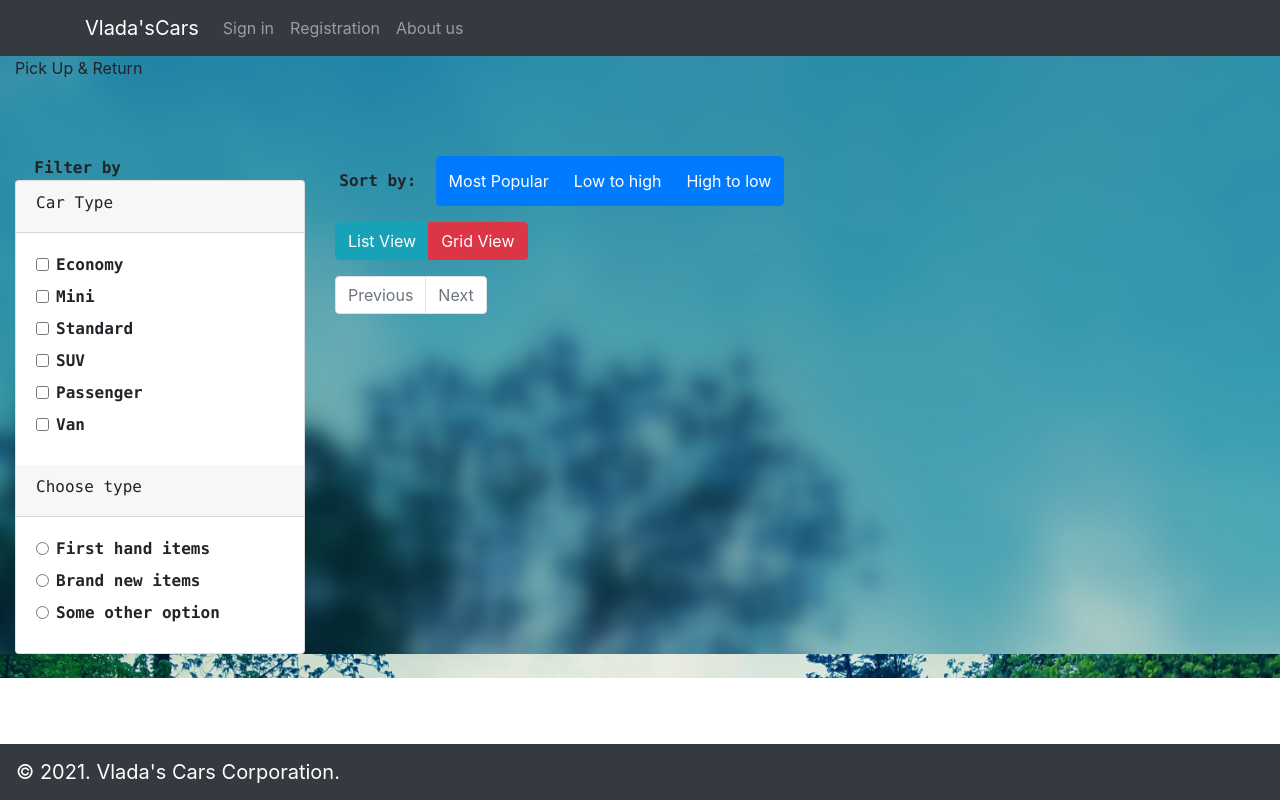
After one commit to RadchenkoVlada/Project, a Flask app: page /search/loc/1/ in a window 1280 px wide. The commit adds this page. Run offline with Flask 2, Linux system fonts and the light colour scheme; data that the repository does not hold is empty; some libraries are stand-ins or nearby versions.

Commit message:
Search page has been added. Home page has been reworked to form and routes to search page has been added.

```diff
--- a/flaskr/forms/__init__.py
+++ b/flaskr/forms/__init__.py
@@ -1 +1,2 @@
 from .login import LoginForm
+from .search import SearchForm
--- /dev/null
+++ b/flaskr/templates/search_page/search.html
@@ -0,0 +1,39 @@
+{% extends "header_footer.html" %}
+
+{% block content %}
+    <div class="search_page p-0" style="background-image: url(/static/img/blur_hero.jpg)">
+        <div class="row h-100 m-0">
+            {# Pick Up & Return Bar#}
+            <div class="col-12" style="height: 100px">
+                Pick Up & Return
+            </div>
+            {# Filters #}
+            <div class="col-3 h-100">
+                <div class="font-weight-bold text-monospace">
+                    &nbsp Filter by &nbsp
+                    {% include "search_page/search_filter_by.html" %}
+                </div>
+            </div>
+
+            <div class="col h-100 m-0">
+                {# Sort by Bar #}
+                <div class="row" style="height: 50px; vertical-align: middle;">
+                    <div class="justify-content-center align-self-center font-weight-bold text-monospace"> &nbsp Sort
+                        by: &nbsp
+                    </div>
+                    <div class="btn-group" role="group" aria-label="Basic example">
+                        <button type="button" class="btn btn-primary">Most Popular</button>
+                        <button type="button" class="btn btn-primary">Low to high</button>
+                        <button type="button" class="btn btn-primary">High to low</button>
+                    </div>
+                </div>
+
+                {# Main content - list of cars #}
+                <div class="row h-100 p-15">
+                    {% include "search_page/search_main_content_list.html" %}
+                </div>
+
+            </div>
+        </div>
+    </div>
+{% endblock %}
--- /dev/null
+++ b/flaskr/templates/search_page/search_filter_by.html
@@ -0,0 +1,86 @@
+<div class="card">
+    <article class="card-group-item">
+
+        <header class="card-header">
+            <h6 class="title">Car Type </h6>
+        </header>
+
+        <div class="filter-content">
+            <div class="card-body">
+                <form>
+                    <label class="form-check">
+                        <input class="form-check-input" type="checkbox" value="">
+                        <span class="form-check-label">
+                        Economy
+                      </span>
+                    </label>
+
+                    <label class="form-check">
+                        <input class="form-check-input" type="checkbox" value="">
+                        <span class="form-check-label">
+                        Mini
+                      </span>
+                    </label>
+
+                    <label class="form-check">
+                        <input class="form-check-input" type="checkbox" value="">
+                        <span class="form-check-label">
+                        Standard
+                      </span>
+                    </label>
+
+                    <label class="form-check">
+                        <input class="form-check-input" type="checkbox" value="">
+                        <span class="form-check-label">
+                        SUV
+                      </span>
+                    </label>
+
+                    <label class="form-check">
+                        <input class="form-check-input" type="checkbox" value="">
+                        <span class="form-check-label">
+                        Passenger
+                      </span>
+                    </label>
+
+                    <label class="form-check">
+                        <input class="form-check-input" type="checkbox" value="">
+                        <span class="form-check-label">
+                        Van
+                      </span>
+                    </label>
+                </form>
+            </div>
+        </div>
+    </article>
+
+    <article class="card-group-item">
+
+        <header class="card-header">
+            <h6 class="title">Choose type </h6>
+        </header>
+
+        <div class="filter-content">
+            <div class="card-body">
+                <label class="form-check">
+                    <input class="form-check-input" type="radio" name="exampleRadio" value="">
+                    <span class="form-check-label">
+			    First hand items
+			  </span>
+                </label>
+                <label class="form-check">
+                    <input class="form-check-input" type="radio" name="exampleRadio" value="">
+                    <span class="form-check-label">
+			    Brand new items
+			  </span>
+                </label>
+                <label class="form-check">
+                    <input class="form-check-input" type="radio" name="exampleRadio" value="">
+                    <span class="form-check-label">
+			    Some other option
+			  </span>
+                </label>
+            </div>
+        </div>
+    </article>
+</div>
--- /dev/null
+++ b/flaskr/templates/search_page/search_main_content_list.html
@@ -0,0 +1,98 @@
+
+<div class="container pb-100">
+    {# List-Grid view switcher #}
+    <div class="row">
+        <div class="col-lg-12 my-3">
+            <div class="pull-right">
+                <div class="btn-group">
+                    <button class="btn btn-info" id="list">
+                        List View
+                    </button>
+                    <button class="btn btn-danger" id="grid">
+                        Grid View
+                    </button>
+                </div>
+            </div>
+        </div>
+    </div>
+
+    {# List of items #}
+    <div id="products" class="row view-group">
+        {% for car in cars %}
+            {# Items #1 #}
+            <div class="item col-xs-4 col-lg-4">
+
+                <div class="thumbnail card">
+                    <div class="img-event">
+                        {% if car.photo %}
+                            <img class="group border-image-source img-fluid" src="{{ car.photo.url }}"/>
+                        {% endif %}
+                    </div>
+                    <div class="caption card-body">
+                        <h4 class="group card-title inner list-group-item-heading">
+                            {{ car.name }}
+                        </h4>
+                        <div class="row">
+                            <div class="col-sm-4 col-md-6">
+                                <p class="lead">
+                                <div>Type: {{ car.type }}</div>
+                                <div>Seats: {{ car.num_of_passengers }}</div>
+                                {% if  car.air_conditioning == True %}
+                                    <div> Air Conditioning: +</div>
+                                {% endif %}
+
+                                {% if  car.automatic_transmission == True %}
+                                    <div> Automatic Transmission: +</div>
+                                {% endif %}
+
+                                {% if  car.doors_4 == True %}
+                                    <div> 4 Doors: +</div>
+                                {% endif %}
+                                <div>
+                                    <h5>
+                                        Price for a day: {{ car.price_per_day }}$
+                                    </h5>
+                                </div>
+                                </p>
+                            </div>
+                            <div class="col-xs-12 col-md-7">
+                                <a class="btn btn-success" href="">Add to cart</a>
+                            </div>
+                        </div>
+                    </div>
+                </div>
+            </div>
+        {% endfor %}
+    </div>
+    {% if pagination.counttotal != 0 %}
+        <nav aria-label="...">
+            <ul class="pagination indent_bottom">
+                {% if pagination.has_prev %}
+                    <li class="page-item">
+                        <a class="page-link" href="{{ url_for('search', location_id=location_id, page=pagination.page-1) }}" tabindex="-1">Previous</a>
+                        {% else %}
+                    <li class="page-item disabled">
+                    <a class="page-link" href="#" tabindex="-1">Previous</a>
+                {% endif %}
+                </li>
+
+                {% for page in range(1, pagination.pages+1) %}
+                    {% if page == pagination.page %}
+                        <li class="page-item active"><a class="page-link" href="#">{{ page }}</a></li>
+                    {% else %}
+                        <li class="page-item"><a class="page-link" href="{{ url_for('search', location_id=location_id, page=page) }}">{{ page }}</a></li>
+                    {% endif %}
+                {% endfor %}
+
+                {% if pagination.has_next %}
+                    <li class="page-item">
+                        <a class="page-link" href="{{ url_for('search', location_id=location_id, page=pagination.next_num) }}">Next</a>
+                        {% else %}
+                    <li class="page-item disabled">
+                    <a class="page-link" href="#">Next</a>
+                {% endif %}
+                </li>
+            </ul>
+        </nav>
+    {% endif %}
+</div>
--- a/flaskr/views/routes.py
+++ b/flaskr/views/routes.py
@@ -1,14 +1,49 @@
 from flask import current_app as app
 from flask import render_template, redirect, url_for, request, flash
-from flaskr.models import User
-from flaskr.forms import LoginForm
+from flaskr.models import User, Location, Car
+from flaskr.forms import LoginForm, SearchForm
 from flask_login import current_user, login_user, logout_user, login_required
 
 
-@app.route('/home/')
-@app.route('/')
+@app.route('/search/loc/<int:location_id>/', methods=['GET'])
+@app.route('/search/loc/<int:location_id>/page/', methods=['GET'])
+@app.route('/search/loc/<int:location_id>/page/<int:page>', methods=['GET'])
+def search(location_id, page=1):
+    CARS_PER_PAGE = 10
+
+    # page = request.args.get(get_page_parameter(), type=int, default=1)
+    pagination = Car.query.filter_by(ref_location=location_id).paginate(page, CARS_PER_PAGE, False)
+    # pagination = Pagination(page=page, total=cars.count(), search=True, record_name='users')
+
+    return render_template('search_page/search.html',
+                           cars=pagination.items,
+                           pagination=pagination,
+                           location_id=location_id)
+
+
+
+@app.route('/home/', methods=['GET', 'POST'])
+@app.route('/', methods=['GET', 'POST'])
 def home():
-    return render_template('home.html')
+    print(request.method)
+    form = SearchForm()
+    form.location.choices = [(str(l.id), l.name) for l in Location.query.all()]
+
+    if form.validate_on_submit():
+        if form.drop_off_date.data < form.pick_up_date.data:
+            flash('Drop-Off date should be after Pick up', 'error')
+            return redirect(url_for('home'))
+
+        location = Location.query.get(int(form.location.data))
+        if location:
+            return redirect(url_for('search', location_id=location.id)) # TODO: add dates to url
+        flash('Location not found', 'error')
+        return redirect(url_for('home'))
+
+    for field, errors in form.errors.items():
+        flash(form[field].label.text + ": " + ", ".join(errors), 'error')
+
+    return render_template('home.html', form=form)
 
 
 @app.route('/about/')
```
Also changed, not shown: data_table.csv (+16 -16 lines), flaskr/forms/search.py (added, +19 -0 lines), flaskr/templates/home.html (+17 -73 lines).
